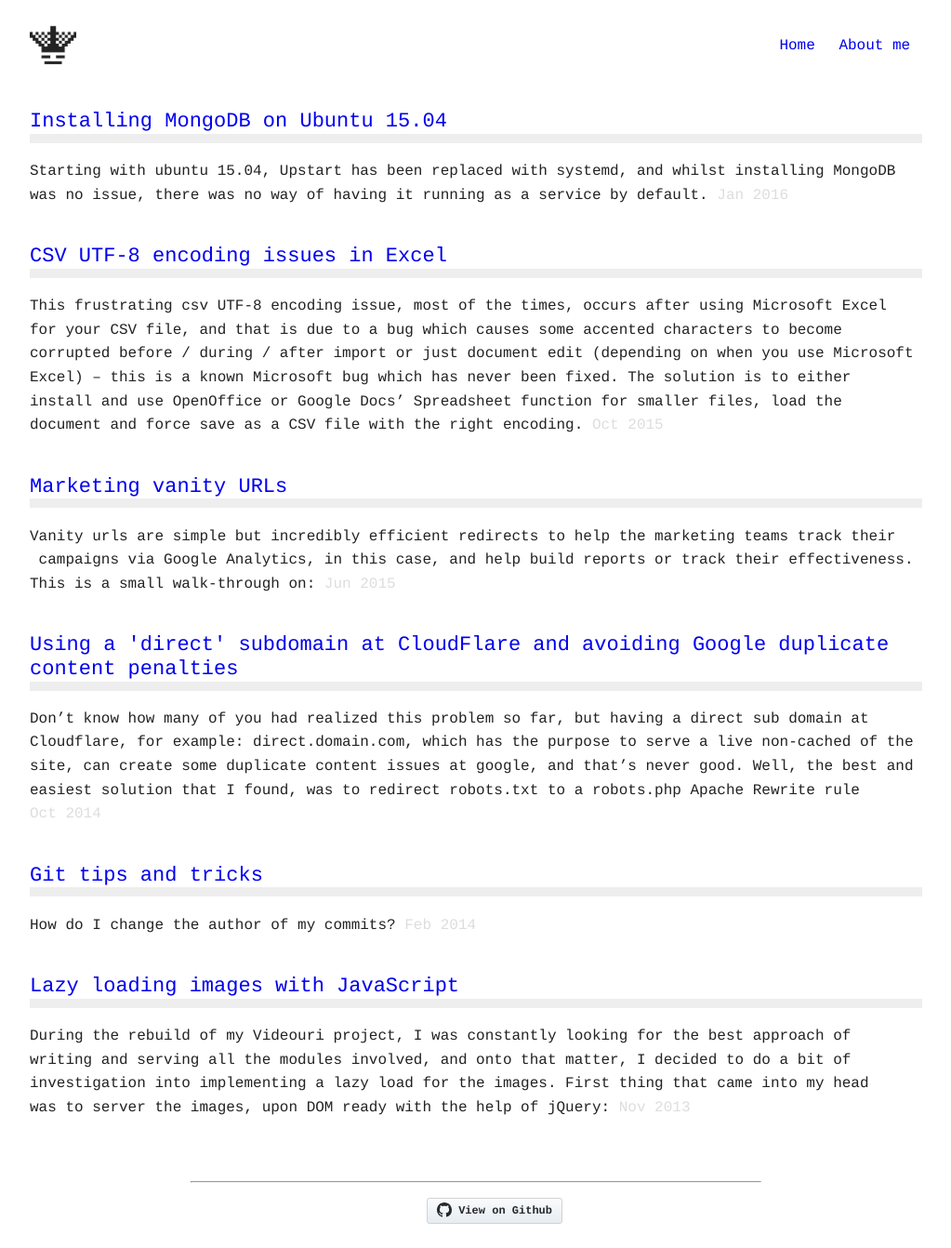
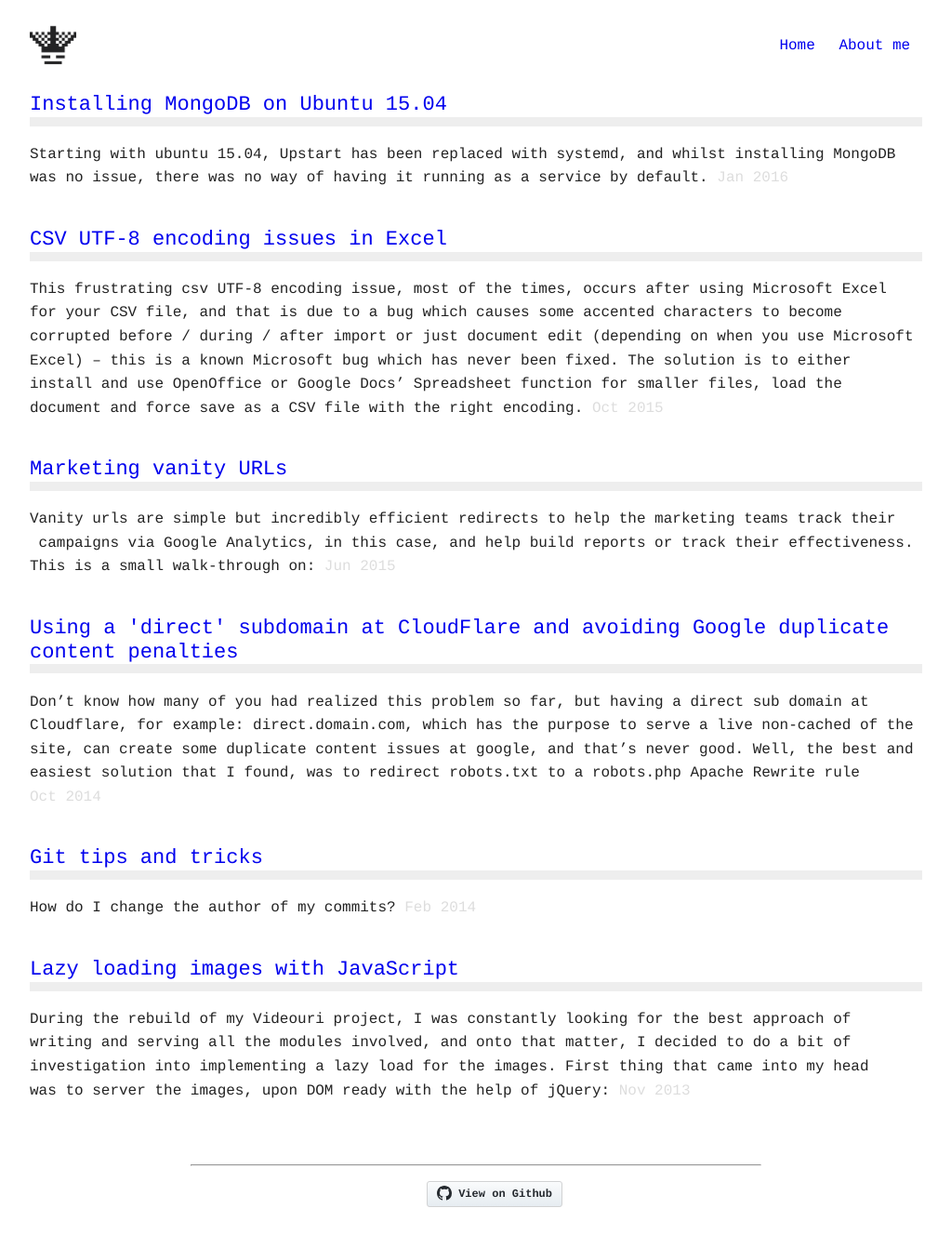
Before and after one commit to w0rldart/w0rldart.com, a Jekyll site: the page built from index.html, in a window 1280 px wide. Shown: the whole page at 93% size, without its empty margins (128-1151 px from the left). Built offline with Jekyll 4.4.1, drawn with Linux system fonts in a browser that asks for light colours.

Commit message:
Remove top margin for first post on index page

```diff
--- a/_sass/_posts.scss
+++ b/_sass/_posts.scss
@@ -1,9 +1,15 @@
+// Posts on index
 .posts {
     .post {
         margin-bottom: 40px;
+
+        &:first-child h2 {
+            margin-top: 0;
+        }
     }
 }
 
+// Post page
 .post {
     .title {
         border-bottom: 10px solid #eee;
```
